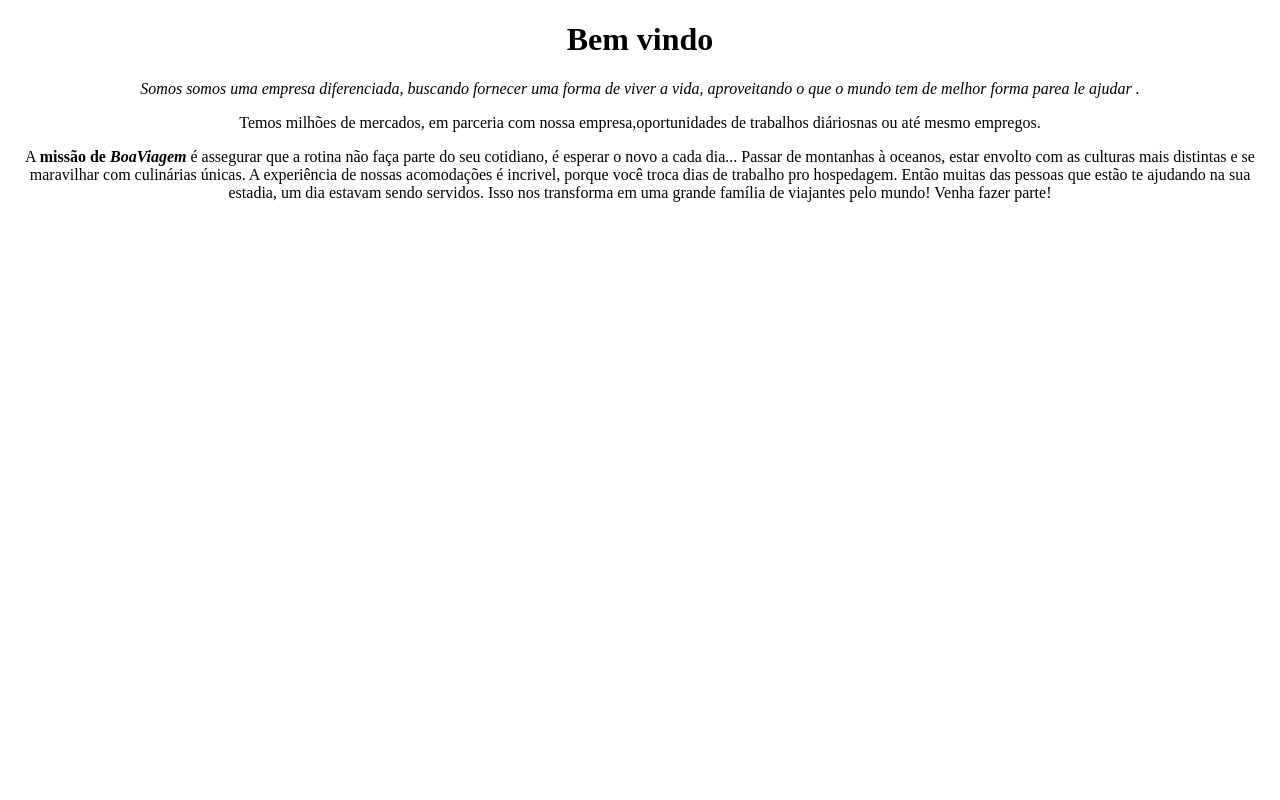
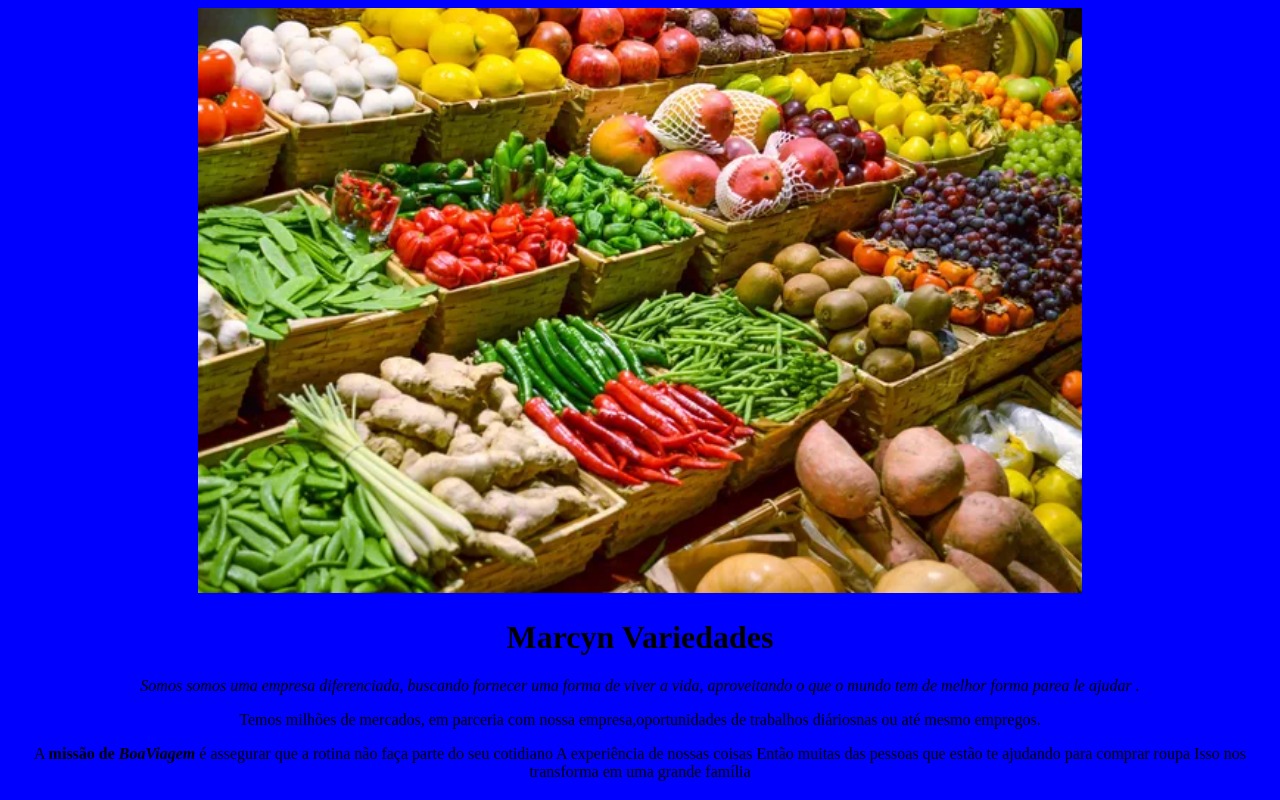
Before and after one commit to pedrinhodocorreio/barao-1b-PensamentoComputacional, a plain HTML site: page Index.html in a window 1280 px wide. Drawn offline with Linux system fonts and the light colour scheme.

Commit message:
Add files via upload

```diff
--- a/Index.html
+++ b/Index.html
@@ -3,23 +3,23 @@
 <head>
     <meta charset='utf-8'>
     <meta http-equiv='X-UA-Compatible' content='IE=edge'>
-    <title>BoaViagem</title>
-    <meta name='viewport' content='width=device-width, initial-scale=1'>
-    <link rel='stylesheet' type='text/css' media='screen' href='main.css'>
-    <script src='main.js'></script>
+    <title>Marcyn Variedades</title>
+    <link rel='stylesheet' type='text/css' media='screen' href='style.css'>
+
 </head>
-<body style="text-align: center">
-    <h1><strong>Bem vindo</em></strong></h1>
+<body>
+
+    <img class="capa" src="capa.jpg">
+    <h1><strong>Marcyn Variedades </em></strong></h1>
+
     <p><em>Somos somos uma empresa diferenciada, buscando fornecer uma forma de viver a
      vida, aproveitando o que o mundo tem de melhor forma parea le ajudar  .</em></p>
 
     <p>Temos milhões de mercados, em parceria com nossa empresa,oportunidades de trabalhos diáriosnas ou até mesmo empregos.</p>
 
-    <p>A <strong>missão de <em>BoaViagem</em></strong> é assegurar que a rotina não faça parte do seu cotidiano, é esperar o novo a cada dia...
-    Passar de montanhas à oceanos, estar envolto com as culturas mais distintas e se maravilhar com culinárias únicas.
-    A experiência de nossas acomodações é incrivel, porque você troca dias de trabalho pro hospedagem. Então muitas das
-    pessoas que estão te ajudando na sua estadia, um dia estavam sendo servidos. Isso nos transforma em uma grande família
-    de viajantes pelo mundo! Venha fazer parte!  </p>
+    <p>A <strong>missão de <em>BoaViagem</em></strong> é assegurar que a rotina não faça parte do seu cotidiano
+    A experiência de nossas coisas   Então muitas das
+    pessoas que estão te ajudando para comprar roupa Isso nos transforma em uma grande família</p>
 
 </body>
 </html>
--- /dev/null
+++ b/style.css
@@ -0,0 +1,7 @@
+body {
+    text-align: center;
+    background-color:blue;
+}
+.capa{
+    width: 70%;
+}
```
Also changed, not shown: capa.jpg (added).
